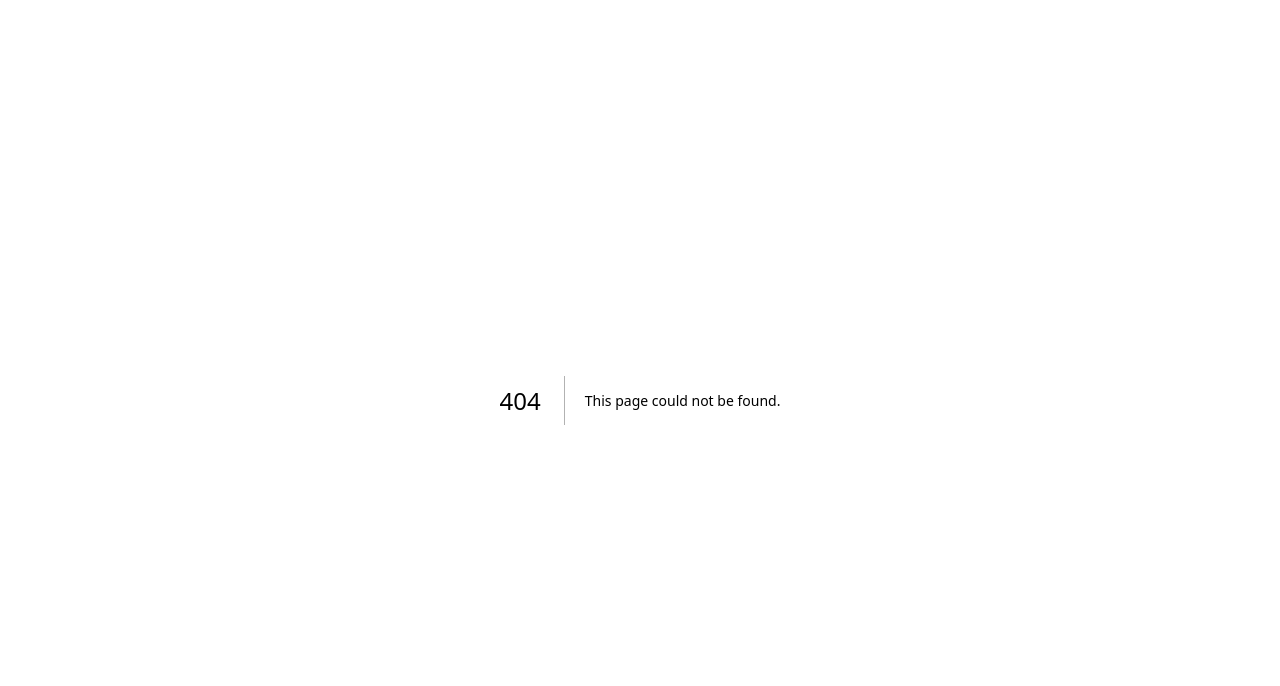
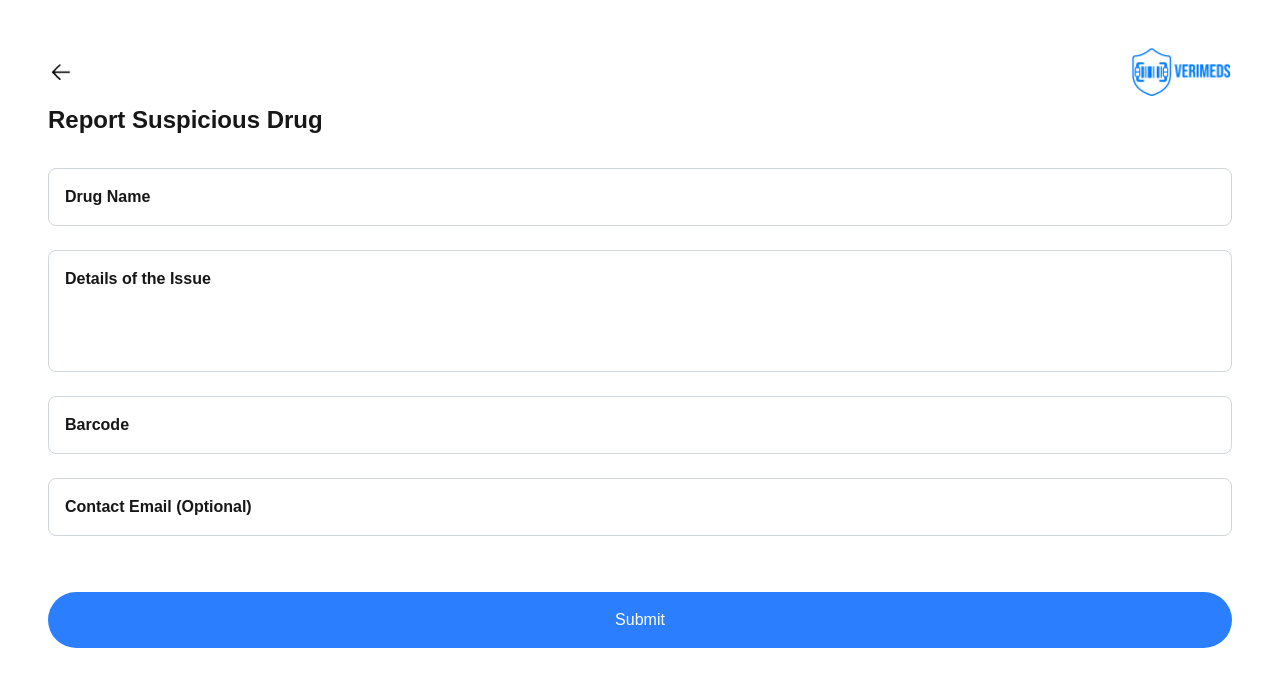
Before and after one commit to MayowaDeveloper2/verimeds, a Next.js app: page /report in a window 1280 px wide. Before the commit this address had no page. Shown: the top 686 px of the page. Built offline with nearby package versions, Linux system fonts and the light colour scheme.

Commit message:
all task

```diff
--- a/src/app/landingpage/navbar.tsx
+++ b/src/app/landingpage/navbar.tsx
@@ -38,12 +38,12 @@ export default function Navbar() {
                         </Link>
                     </li>
                     <li>
-                        <Link href="/" className="hover:text-[#2d495d]">
+                        <Link href="/report" className="hover:text-[#2d495d]">
                             Report
                         </Link>
                     </li>
                     <li>
-                        <Link href="/contact-us" className="hover:text-[#2d495d]">
+                        <Link href="/" className="hover:text-[#2d495d]">
                            Contact Us
                         </Link>
                     </li>
@@ -66,12 +66,12 @@ export default function Navbar() {
                         </Link>
                     </li>
                     <li className="mt-4">
-                        <Link href="/" className="hover:text-[#2d495d]">
+                        <Link href="/report" className="hover:text-[#2d495d]">
                             Report
                         </Link>
                     </li>
                     <li className="mt-4">
-                        <Link href="/contact-us" className="hover:text-[#2d495d]">
+                        <Link href="/" className="hover:text-[#2d495d]">
                             Contact Us
                         </Link>
                     </li>
--- /dev/null
+++ b/src/app/report/page.tsx
@@ -0,0 +1,10 @@
+import Report from "./report/report";
+
+
+export default function Page() {
+    return (
+        <>
+         <Report />
+        </>
+    )
+}
--- /dev/null
+++ b/src/app/report/report/report.tsx
@@ -0,0 +1,53 @@
+/* eslint-disable react/no-unescaped-entities */
+'use client';
+
+import Image from 'next/image';
+
+export default function Report() {
+    return (
+        <div className='p-4 md:p-8 lg:p-12 xl:p-16'>
+            <nav className='bg-white'>
+                <div className='flex justify-between items-center'>
+                    <Image
+                        src="/ep_back.png"
+                        alt=""
+                        width={25}
+                        height={25}
+                    />
+                    <Image
+                        src="/Frame 44.png"
+                        alt=""
+                        width={100}
+                        height={100}
+                    />
+                </div>
+            </nav>
+            <div className='text-2xl font-bold pt-2'>
+                <h1>Report Suspicious Drug</h1>
+            </div>
+            <div className='pt-8'>
+                <form className='space-y-6' action="">
+                    <label htmlFor=""></label>
+                    <input className='w-full p-4 border border-gray-300 font-bold rounded-lg'
+                        type="text" value="Drug Name"/><br/>
+
+                    <label htmlFor=""></label>
+                    <input className='w-full p-4 pb-20 border border-gray-300 font-bold rounded-lg'
+                        type="text" value="Details of the Issue"/><br/>
+
+                    <label htmlFor=""></label>
+                    <input className='w-full p-4 border border-gray-300 font-bold rounded-lg'
+                        type="text" value="Barcode"/><br/>
+
+                    <label htmlFor=""></label>
+                    <input className='w-full p-4 border border-gray-300 font-bold rounded-lg'
+                        type="text" value="Contact Email (Optional)"/>
+                </form>
+                <div className='pt-14'>
+                    <input className='w-full bg-blue-500 text-white py-4 rounded-full'
+                        type="submit" value="Submit"/>
+                </div>
+            </div>
+        </div>
+    )
+}
```
Also changed, not shown: public/Frame 44.png (added), public/ep_back.png (added).
